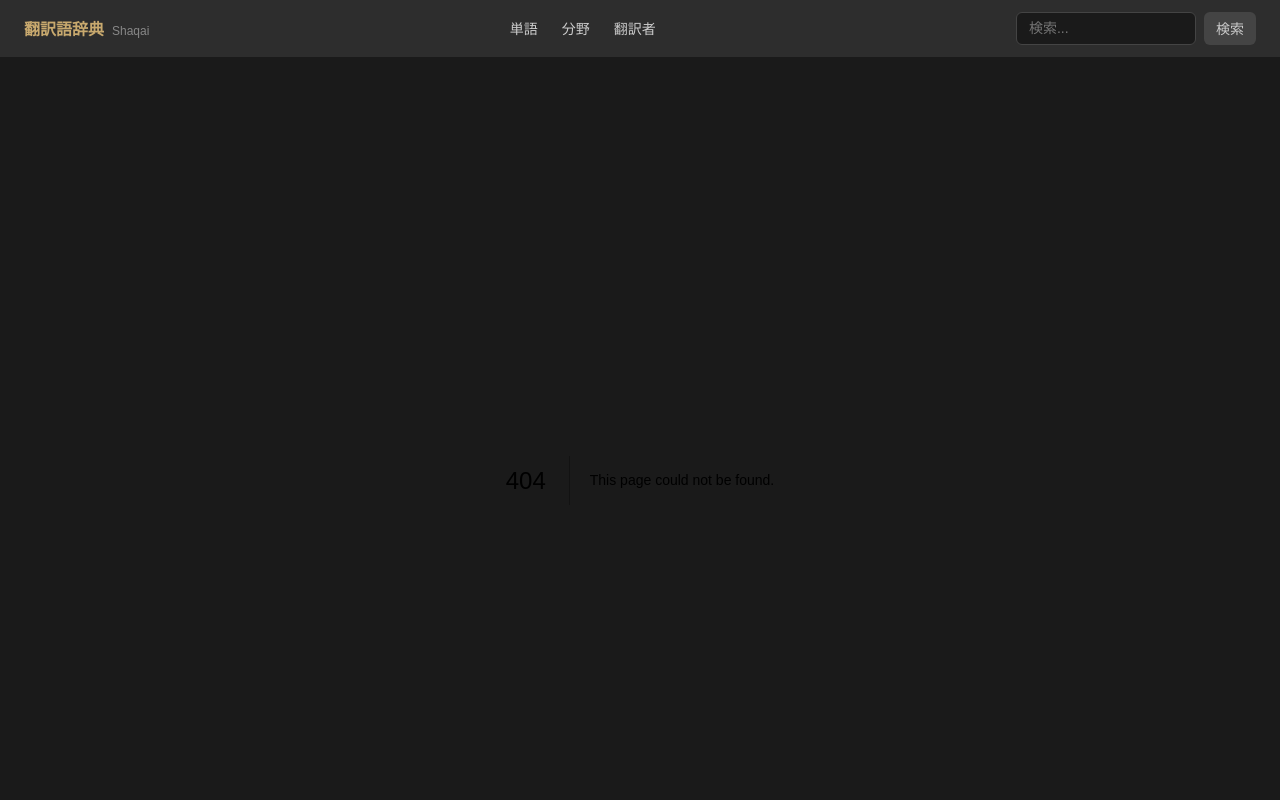
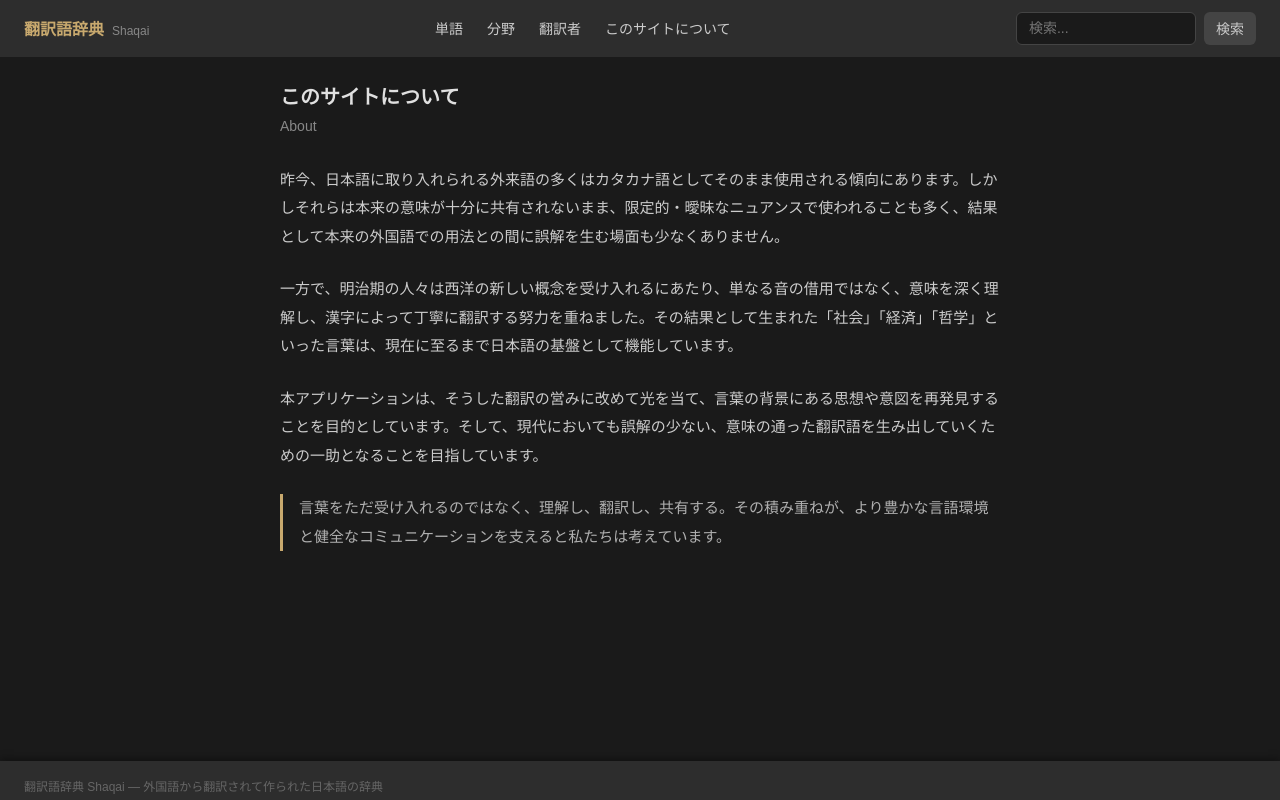
Before and after one commit to reload-co-jp/shaqai, a Next.js app: page /about in a window 1280 px wide. Before the commit this address had no page. Shown: the top 800 px of the page. Built offline with nearby package versions, Linux system fonts and the light colour scheme.

Commit message:
Add about page

```diff
--- /dev/null
+++ b/app/about/page.tsx
@@ -0,0 +1,36 @@
+import { FC } from "react"
+
+export const metadata = {
+  title: "このサイトについて — 翻訳語辞典 Shaqai",
+  description: "翻訳語辞典 Shaqai の目的と背景について",
+}
+
+const Page: FC = () => {
+  return (
+    <div style={{ maxWidth: "720px", margin: "0 auto" }}>
+      <div style={{ marginBottom: "2rem" }}>
+        <h2 style={{ fontSize: "1.25rem", color: "#e0e0e0", marginBottom: ".5rem" }}>
+          このサイトについて
+        </h2>
+        <p style={{ fontSize: ".875rem", color: "#888" }}>About</p>
+      </div>
+
+      <div style={{ display: "flex", flexDirection: "column", gap: "1.5rem", fontSize: ".9375rem", color: "#ccc", lineHeight: "1.9" }}>
+        <p>
+          昨今、日本語に取り入れられる外来語の多くはカタカナ語としてそのまま使用される傾向にあります。しかしそれらは本来の意味が十分に共有されないまま、限定的・曖昧なニュアンスで使われることも多く、結果として本来の外国語での用法との間に誤解を生む場面も少なくありません。
+        </p>
+        <p>
+          一方で、明治期の人々は西洋の新しい概念を受け入れるにあたり、単なる音の借用ではなく、意味を深く理解し、漢字によって丁寧に翻訳する努力を重ねました。その結果として生まれた「社会」「経済」「哲学」といった言葉は、現在に至るまで日本語の基盤として機能しています。
+        </p>
+        <p>
+          本アプリケーションは、そうした翻訳の営みに改めて光を当て、言葉の背景にある思想や意図を再発見することを目的としています。そして、現代においても誤解の少ない、意味の通った翻訳語を生み出していくための一助となることを目指しています。
+        </p>
+        <p style={{ borderLeft: "3px solid #c8a96e", paddingLeft: "1rem", color: "#b0b0b0" }}>
+          言葉をただ受け入れるのではなく、理解し、翻訳し、共有する。その積み重ねが、より豊かな言語環境と健全なコミュニケーションを支えると私たちは考えています。
+        </p>
+      </div>
+    </div>
+  )
+}
+
+export default Page
--- a/app/layout.tsx
+++ b/app/layout.tsx
@@ -18,22 +18,82 @@ const RootLayout = ({ children }: { children: React.ReactNode }) => {
             padding: ".75rem 1.5rem",
             display: "flex",
             alignItems: "center",
+            flexWrap: "wrap",
             justifyContent: "space-between",
             gap: "1rem",
           }}
         >
           <Link href="/" style={{ textDecoration: "none" }}>
-            <span style={{ fontSize: "1rem", fontWeight: "bold", color: "#c8a96e", whiteSpace: "nowrap" }}>
+            <span
+              style={{
+                fontSize: "1rem",
+                fontWeight: "bold",
+                color: "#c8a96e",
+                whiteSpace: "nowrap",
+              }}
+            >
               翻訳語辞典
             </span>
-            <span style={{ fontSize: ".75rem", color: "#888", marginLeft: ".5rem" }}>Shaqai</span>
+            <span
+              style={{ fontSize: ".75rem", color: "#888", marginLeft: ".5rem" }}
+            >
+              Shaqai
+            </span>
           </Link>
-          <nav style={{ display: "flex", alignItems: "center", gap: "1.5rem" }}>
-            <Link href="/" style={{ fontSize: ".875rem", color: "#ccc", textDecoration: "none" }}>単語</Link>
-            <Link href="/fields/" style={{ fontSize: ".875rem", color: "#ccc", textDecoration: "none" }}>分野</Link>
-            <Link href="/translators/" style={{ fontSize: ".875rem", color: "#ccc", textDecoration: "none" }}>翻訳者</Link>
+          <nav
+            style={{
+              display: "flex",
+              alignItems: "left",
+              flexWrap: "wrap",
+              gap: "1.5rem",
+            }}
+          >
+            <Link
+              href="/"
+              style={{
+                fontSize: ".875rem",
+                color: "#ccc",
+                textDecoration: "none",
+              }}
+            >
+              単語
+            </Link>
+            <Link
+              href="/fields/"
+              style={{
+                fontSize: ".875rem",
+                color: "#ccc",
+                textDecoration: "none",
+              }}
+            >
+              分野
+            </Link>
+            <Link
+              href="/translators/"
+              style={{
+                fontSize: ".875rem",
+                color: "#ccc",
+                textDecoration: "none",
+              }}
+            >
+              翻訳者
+            </Link>
+            <Link
+              href="/about/"
+              style={{
+                fontSize: ".875rem",
+                color: "#ccc",
+                textDecoration: "none",
+              }}
+            >
+              このサイトについて
+            </Link>
           </nav>
-          <form action="/search/" method="get" style={{ display: "flex", gap: ".5rem" }}>
+          <form
+            action="/search/"
+            method="get"
+            style={{ display: "flex", gap: ".5rem" }}
+          >
             <input
               name="q"
               type="search"
```
